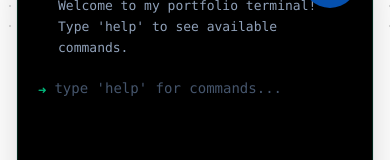
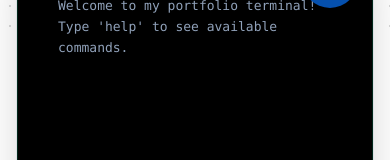
Before and after one commit to aabhiyann/portfolio-abhiyan, a React (Vite) app: page / in a window 390 px wide. Shown: the part 804-964 px from the top of the page. Built offline with nearby package versions, Linux system fonts and the light colour scheme.

Commit message:
fix(terminal): hide input on mobile to prevent keyboard popup on page load

```diff
--- a/src/components/TerminalCard.tsx
+++ b/src/components/TerminalCard.tsx
@@ -1,6 +1,6 @@
-import React, { useState, useRef, useEffect } from 'react';
-import { motion } from 'framer-motion';
-import { commands, getCommand } from './Terminal/commands';
+import React, { useState, useRef, useEffect } from "react";
+import { motion } from "framer-motion";
+import { getCommand } from "./Terminal/commands";
 
 interface HistoryEntry {
   input: string;
@@ -10,12 +10,12 @@ interface HistoryEntry {
 const TerminalCard: React.FC = () => {
   const [history, setHistory] = useState<HistoryEntry[]>([
     {
-      input: '',
+      input: "",
       output: `Welcome to my portfolio terminal!
 Type 'help' to see available commands.`,
     },
   ]);
-  const [input, setInput] = useState('');
+  const [input, setInput] = useState("");
   const inputRef = useRef<HTMLInputElement>(null);
   const terminalRef = useRef<HTMLDivElement>(null);
 
@@ -28,9 +28,9 @@ Type 'help' to see available commands.`,
 
   const handleCommand = (cmd: string): string => {
     const trimmed = cmd.trim();
-    if (!trimmed) return '';
+    if (!trimmed) return "";
 
-    const [commandName, ...args] = trimmed.split(' ');
+    const [commandName, ...args] = trimmed.split(" ");
     const command = getCommand(commandName);
 
     if (!command) {
@@ -49,19 +49,19 @@ Type 'help' for available commands.`;
     const output = handleCommand(input);
 
     // Handle clear command
-    if (output === 'CLEAR_TERMINAL') {
+    if (output === "CLEAR_TERMINAL") {
       setHistory([
         {
-          input: '',
-          output: 'Terminal cleared. Type \'help\' for commands.',
+          input: "",
+          output: "Terminal cleared. Type 'help' for commands.",
         },
       ]);
-      setInput('');
+      setInput("");
       return;
     }
 
     setHistory([...history, { input, output }]);
-    setInput('');
+    setInput("");
   };
 
   // Focus input when clicking terminal
@@ -102,8 +102,12 @@ Type 'help' for available commands.`;
           >
             {entry.input && (
               <div className="flex items-start gap-2">
-                <span className="text-emerald-500 font-bold select-none flex-shrink-0">➜</span>
-                <span className="text-slate-300 font-medium">{entry.input}</span>
+                <span className="text-emerald-500 font-bold select-none flex-shrink-0">
+                  ➜
+                </span>
+                <span className="text-slate-300 font-medium">
+                  {entry.input}
+                </span>
               </div>
             )}
             {entry.output && (
@@ -114,9 +118,14 @@ Type 'help' for available commands.`;
           </motion.div>
         ))}
 
-        {/* Input Line */}
-        <form onSubmit={handleSubmit} className="flex items-start gap-2 pt-2">
-          <span className="text-emerald-500 font-bold select-none flex-shrink-0 mt-0.5">➜</span>
+        {/* Input Line — hidden on mobile to avoid keyboard popup */}
+        <form
+          onSubmit={handleSubmit}
+          className="hidden md:flex items-start gap-2 pt-2"
+        >
+          <span className="text-emerald-500 font-bold select-none flex-shrink-0 mt-0.5">
+            ➜
+          </span>
           <input
             ref={inputRef}
             type="text"
@@ -124,7 +133,6 @@ Type 'help' for available commands.`;
             onChange={(e) => setInput(e.target.value)}
             className="flex-1 bg-transparent text-slate-300 font-medium outline-none caret-emerald-400 placeholder:text-slate-600"
             placeholder="type 'help' for commands..."
-            autoFocus
             spellCheck={false}
           />
         </form>
```
